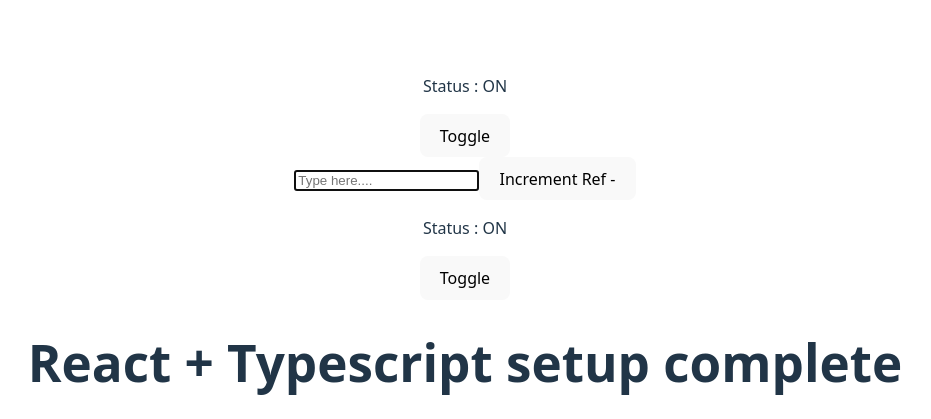
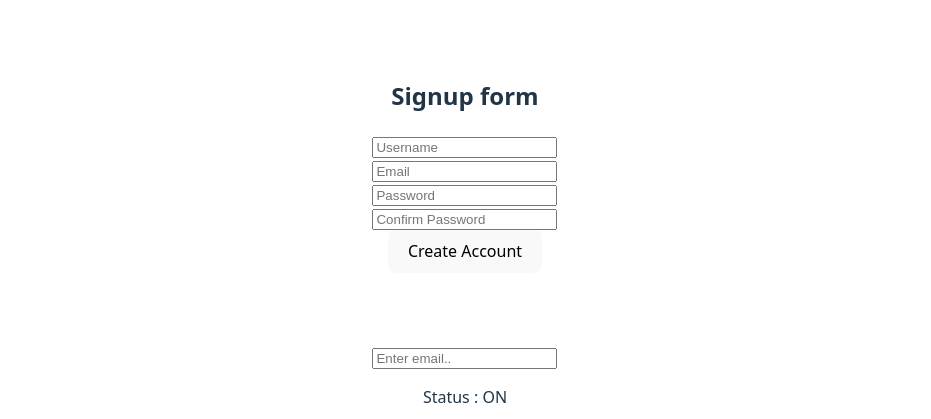
Before and after one commit to manimaduri/frontend-classes, a React (Vite) app in the folder react/react-ts-demo/: page / in a window 1280 px wide. Shown: the top 419 px of the page, without its empty margins (175-1106 px from the left). Built offline with nearby package versions, Linux system fonts and the light colour scheme; no server answers.

Commit message:
forms, events, validations, zod, hook form

```diff
--- a/react/react-ts-demo/package.json
+++ b/react/react-ts-demo/package.json
@@ -10,8 +10,11 @@
     "preview": "vite preview"
   },
   "dependencies": {
+    "@hookform/resolvers": "^5.2.2",
     "react": "^19.2.0",
-    "react-dom": "^19.2.0"
+    "react-dom": "^19.2.0",
+    "react-hook-form": "^7.71.1",
+    "zod": "^4.3.5"
   },
   "devDependencies": {
     "@eslint/js": "^9.39.1",
--- a/react/react-ts-demo/src/App.tsx
+++ b/react/react-ts-demo/src/App.tsx
@@ -3,6 +3,10 @@
 import Card from "./components/Card";
 import ThemeSwitcher from './components/context/ThemeSwitcher';
 import ToggleExample from './components/custom-hooks';
+import TypedInput from './components/events';
+import LoginFormBasics from './components/events/LoginFormBasics';
+import LoginFormRHF from './components/events/LoginFormRHF';
+import SignupForm from './components/events/SignupForm';
 import Greeting from "./components/Greeting";
 import Hello from "./components/Hello";
 import Status from "./components/Status";
@@ -21,6 +25,13 @@
   return (
     <ThemeProvider>
     <Card>
+      {/* <LoginFormBasics/> */}
+      {/* <LoginFormRHF/> */}
+      <SignupForm/>
+      <br/>
+      <br/>
+      <br/>
+      <TypedInput/>
       {/* <ScrollSection/> */}
       <ToggleExample/>
       <UseRefBasics/>
--- /dev/null
+++ b/react/react-ts-demo/src/components/events/LoginFormBasics.tsx
@@ -0,0 +1,63 @@
+import React, { useState, type ChangeEvent, type FormEvent } from "react";
+
+type Errors = {
+  email?: string;
+  password?: string;
+};
+const LoginFormBasics = () => {
+  const [email, setEmail] = useState("");
+  const [password, setPassword] = useState("");
+  const [errors, setErrors] = useState<Errors>({});
+
+  const handleEmailChange = (e: ChangeEvent<HTMLInputElement>) => {
+    setEmail(e.target.value);
+  };
+  const handlePasswordChange = (e: ChangeEvent<HTMLInputElement>) => {
+    setPassword(e.target.value);
+  };
+
+  const handleSubmit = (e: FormEvent<HTMLFormElement>) => {
+    e.preventDefault();
+
+    const newErrors: Errors = {};
+
+    if (!email.includes("@")) {
+      newErrors.email = "Invalid email address";
+    }
+    if (password.length < 6) {
+      newErrors.password = "Pasword must be atleast 6 characters";
+    }
+
+    setErrors(newErrors);
+
+    if(Object.keys(newErrors).length === 0){
+      console.log("Form is valid");
+    }else{
+      console.log(`Invalid form fix errors`)
+    }
+  };
+
+  return (
+    <form onSubmit={handleSubmit}>
+      <div>
+        <input
+          value={email}
+          onChange={handleEmailChange}
+          placeholder="Enter email.."
+        />
+        {errors.email &&<p style={{color:"red"}}>{errors.email}</p>}
+      </div>
+      <div>
+        <input
+          value={password}
+          onChange={handlePasswordChange}
+          placeholder="Enter password.."
+        />
+        {errors.password && <p style={{color:"red"}}>{errors.password}</p>}
+      </div>
+      <button type="submit">Login</button>
+    </form>
+  );
+};
+
+export default LoginFormBasics;
--- /dev/null
+++ b/react/react-ts-demo/src/components/events/LoginFormRHF.tsx
@@ -0,0 +1,56 @@
+import React from "react";
+import { useForm } from "react-hook-form";
+
+type LoginFormData = {
+  email: string;
+  password: string;
+};
+const LoginFormRHF = () => {
+  const {
+    register,
+    handleSubmit,
+    formState: { errors },
+  } = useForm<LoginFormData>();
+
+  const onSubmit = (data: LoginFormData) => {
+    console.log("Login data", data);
+  };
+  return (
+    <form onSubmit={handleSubmit(onSubmit)}>
+      <div>
+        <input
+          placeholder="Email..."
+          {...register("email", {
+            required: "Email is required",
+            pattern: {
+              value: /^\S+@\S+$/i,
+              message: "Invalid Email",
+            },
+          })}
+        />
+
+        {errors.email && <p style={{color:"red"}}>{errors.email?.message}</p>}
+      </div>
+
+      <div>
+        <input
+          placeholder="Password..."
+          type="password"
+          {...register("password", {
+            required: "Password is required",
+            minLength:{
+                value :6,
+                message :"Minimum 6 characters",
+            }
+          })}
+        />
+
+        {errors.password && <p style={{color:"red"}}>{errors.password?.message}</p>}
+      </div>
+
+      <button type="submit">Login</button>
+    </form>
+  );
+};
+
+export default LoginFormRHF;
--- /dev/null
+++ b/react/react-ts-demo/src/components/events/SignupForm.tsx
@@ -0,0 +1,53 @@
+import { zodResolver } from "@hookform/resolvers/zod";
+import React from "react";
+import { useForm } from "react-hook-form";
+import { signupSchema } from "./schemas/signupSchema";
+import { z } from "zod";
+
+export type SignupData = z.infer<typeof signupSchema>;
+const SignupForm = () => {
+  const {
+    register,
+    handleSubmit,
+    formState: { errors },
+  } = useForm<SignupData>({
+    resolver: zodResolver(signupSchema),
+  });
+
+  const onSubmit = (data: SignupData) => {
+    console.log("Signup data", data);
+  };
+  return (
+    <form onSubmit={handleSubmit(onSubmit)}>
+      <h2>Signup form</h2>
+      <div>
+        <input placeholder="Username" {...register("username")}></input>
+        {errors.username && (
+          <p style={{ color: "red" }}>{errors.username?.message}</p>
+        )}
+      </div>
+      <div>
+        <input placeholder="Email" {...register("email")}></input>
+        {errors.email && (
+          <p style={{ color: "red" }}>{errors.email?.message}</p>
+        )}
+      </div>
+      <div>
+        <input placeholder="Password" {...register("password")}></input>
+        {errors.password && (
+          <p style={{ color: "red" }}>{errors.password?.message}</p>
+        )}
+      </div>
+      <div>
+        <input placeholder="Confirm Password" {...register("confirmPassword")}></input>
+        {errors.confirmPassword && (
+          <p style={{ color: "red" }}>{errors.confirmPassword?.message}</p>
+        )}
+      </div>
+
+      <button type="submit">Create Account</button>
+    </form>
+  );
+};
+
+export default SignupForm;
--- /dev/null
+++ b/react/react-ts-demo/src/components/events/index.tsx
@@ -0,0 +1,25 @@
+import { useState, type ChangeEvent, type FormEvent } from "react";
+
+const TypedInput = () => {
+  const [email, setEmail] = useState("");
+  const handleChange = (e: ChangeEvent<HTMLInputElement>) => {
+    console.log("Setting letter",e.target.value)
+    setEmail(e.target.value);
+  };
+  const handleSubmit = (e:FormEvent<HTMLFormElement>)=>{
+    e.preventDefault();
+    console.log("Form Submitted")
+  }
+  return (
+    <form onSubmit={handleSubmit}>
+    <input
+      type="email"
+      value={email}
+      onChange={handleChange}
+      placeholder="Enter email.."
+    />
+    </form>
+  );
+};
+
+export default TypedInput;
--- /dev/null
+++ b/react/react-ts-demo/src/components/events/schemas/signupSchema.ts
@@ -0,0 +1,16 @@
+import { z } from "zod";
+
+export const signupSchema = z
+  .object({
+    username: z.string().min(3, "Username must be at least 3 characters"),
+
+    email: z.email("Please enter a valid email address"),
+
+    password: z.string().min(6, "Password must be at least 6 characters"),
+
+    confirmPassword: z.string(),
+  })
+  .refine((data) => data.password === data.confirmPassword, {
+    message: "Passwords do not match",
+    path: ["confirmPassword"], // tells where to show error
+  });
```
Also changed, not shown: 1 other file (tests, documents, lock files or other folders).
